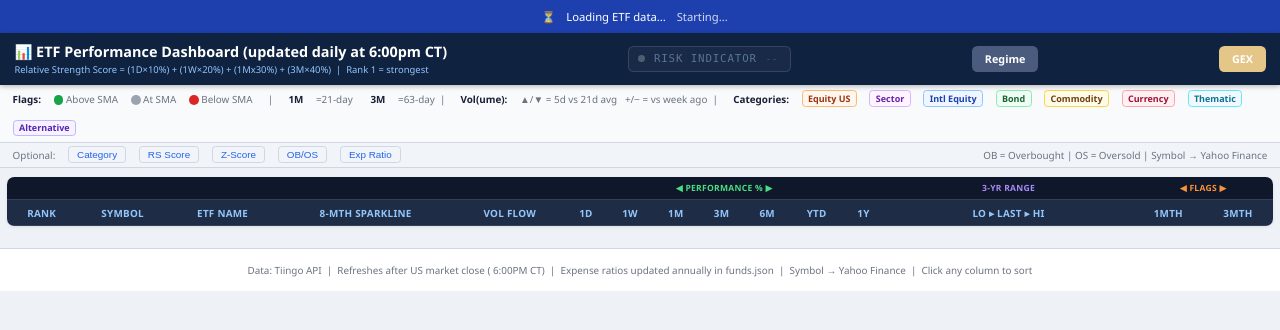
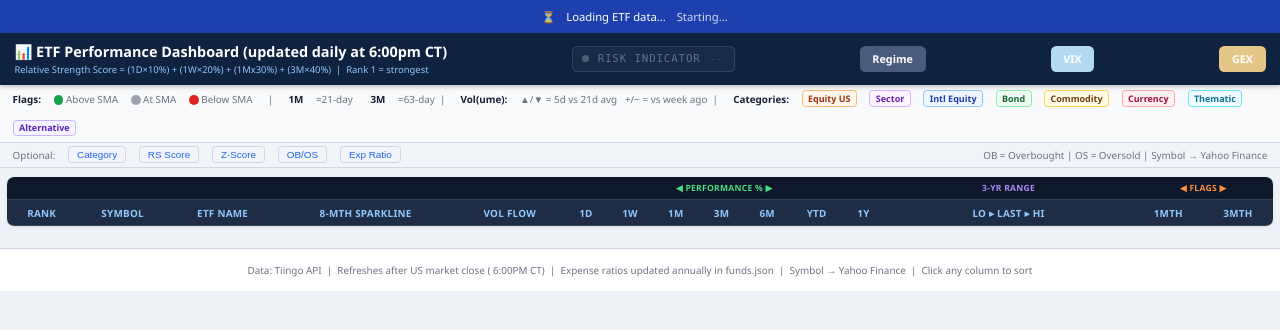
Before and after one commit to Jamesm2009/ETF-Dashboard, a Flask app: page / in a window 1280 px wide. Shown: the top 330 px of the page. Run offline with Flask 3, Linux system fonts and the light colour scheme; lists and menus that the app fills with data are empty.

Commit message:
Update index.html

```diff
--- a/templates/index.html
+++ b/templates/index.html
@@ -74,6 +74,7 @@
 .rdot-red   { background: #f87171; }
 .rdot-grey  { background: #9ca3af; }
 .btn-link2 { border: none; border-radius: 6px; padding: 6px 14px; font-size: 12px; font-weight: 600; cursor: pointer; text-decoration: none; display: inline-block; color: #fff; }
+.btn-link3 { border: none; border-radius: 6px; padding: 6px 14px; font-size: 12px; font-weight: 600; cursor: pointer; text-decoration: none; display: inline-block; color: #fff; }
 .btn-link { border: none; border-radius: 6px; padding: 6px 14px; font-size: 12px; font-weight: 600; cursor: pointer; text-decoration: none; display: inline-block; color: #fff; }
 
 .legend {
@@ -274,6 +275,7 @@
 {% endif %}
 
 <a class="btn-link2" href="https://market-regime-o4fi.onrender.com" target="_blank" style="background:#4a5b7e;">Regime</a>
+<a class="btn-link3" href="http://www.vixcentral.com/" target="_blank" style="background:#b3daf2;">VIX</a>
 <a class="btn-link" href="https://gex-vizualizer.vercel.app/" target="_blank" style="background:#e5c689;">GEX</a>
 </div>
 </header>
```
